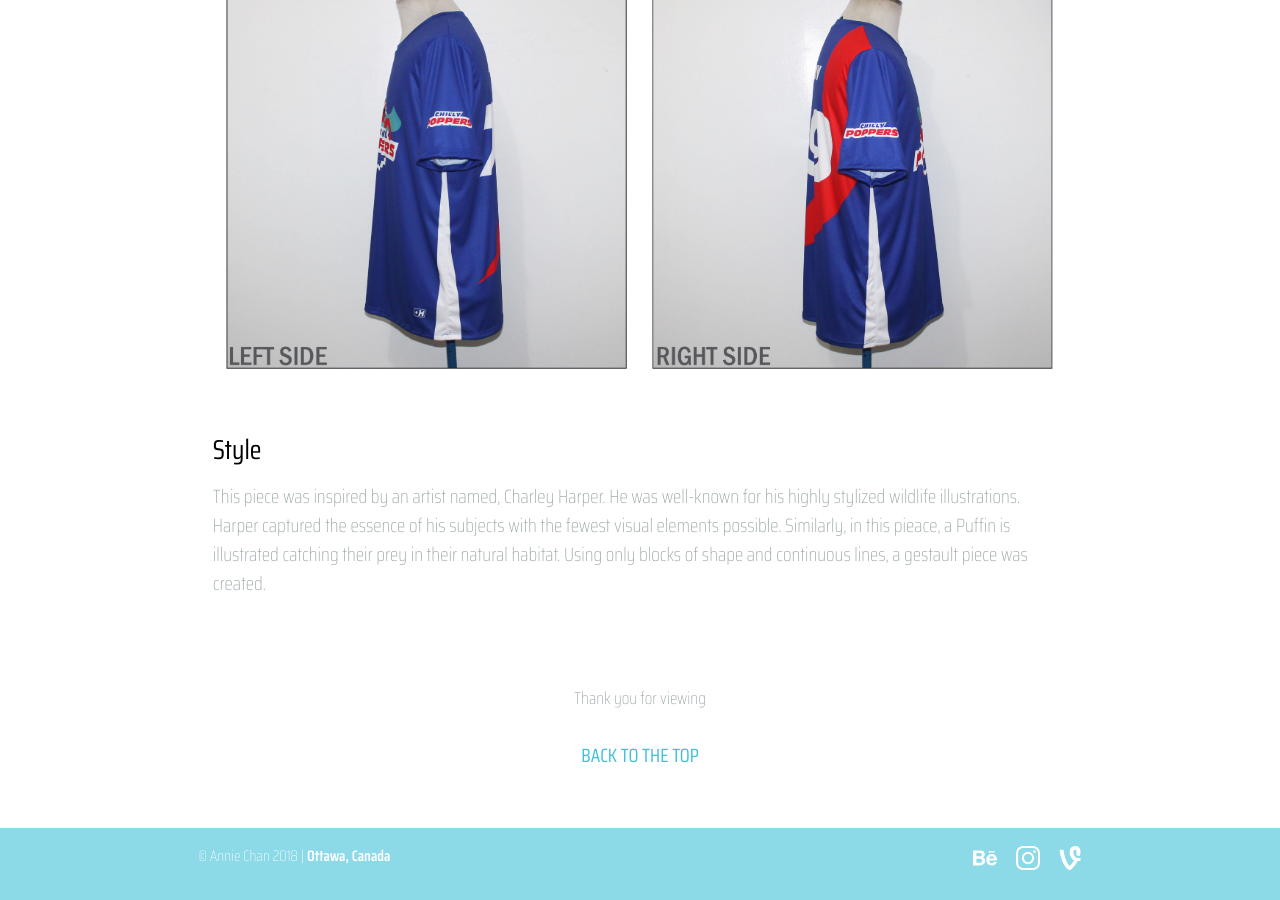
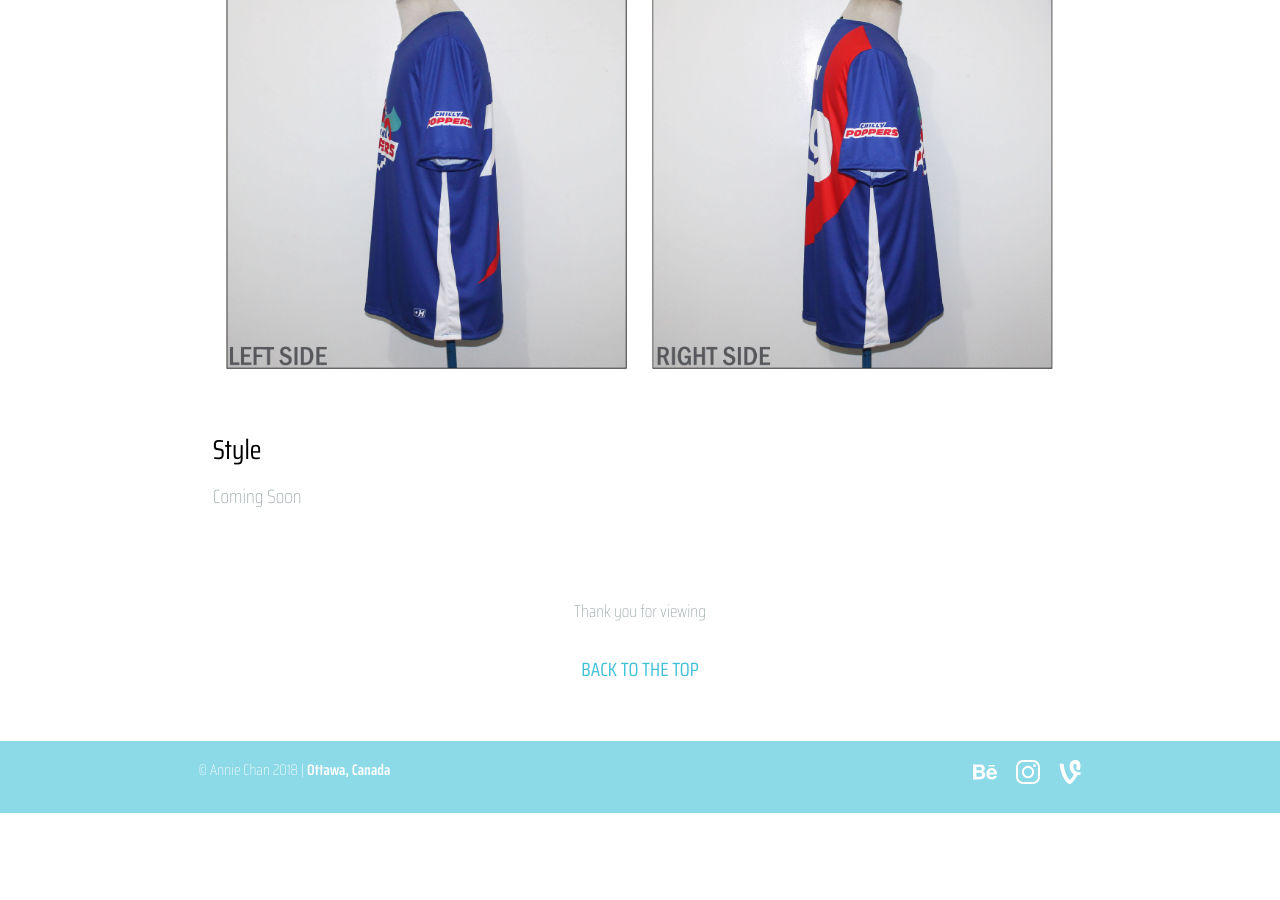
Before and after one commit to Anniechanster/anniechan.ca, a Jekyll site: the page built from chillypoppers.html, in a window 1280 px wide and 900 px high, scrolled down 1248 px. Built offline with Jekyll 4.4.1, drawn with Linux system fonts in a browser that asks for light colours; after the commit the page ends 2061 px from its top, so only the background shows below that.

Commit message:
coming soon

```diff
--- a/chillypoppers.html
+++ b/chillypoppers.html
@@ -33,7 +33,7 @@ meta: A T-shirt design for an ultimate team in Ottawa.
 
   <div itemscope itemtype="https://schema.org/Text" class="unit [xs-1 s-1 m-1 l-1] gutter-1-2 push">
     <h3 itemprop="headline" class="push-1-2">Style</h3>
-    <p itemprop="text">This piece was inspired by an artist named, Charley Harper. He was well-known for his highly stylized wildlife illustrations. Harper captured the essence of his subjects with the fewest visual elements possible. Similarly, in this pieace, a Puffin is illustrated catching their prey in their natural habitat. Using only blocks of shape and continuous lines, a gestault piece was created.
+    <p itemprop="text">Coming Soon
     </p>
   </div>
 
```
